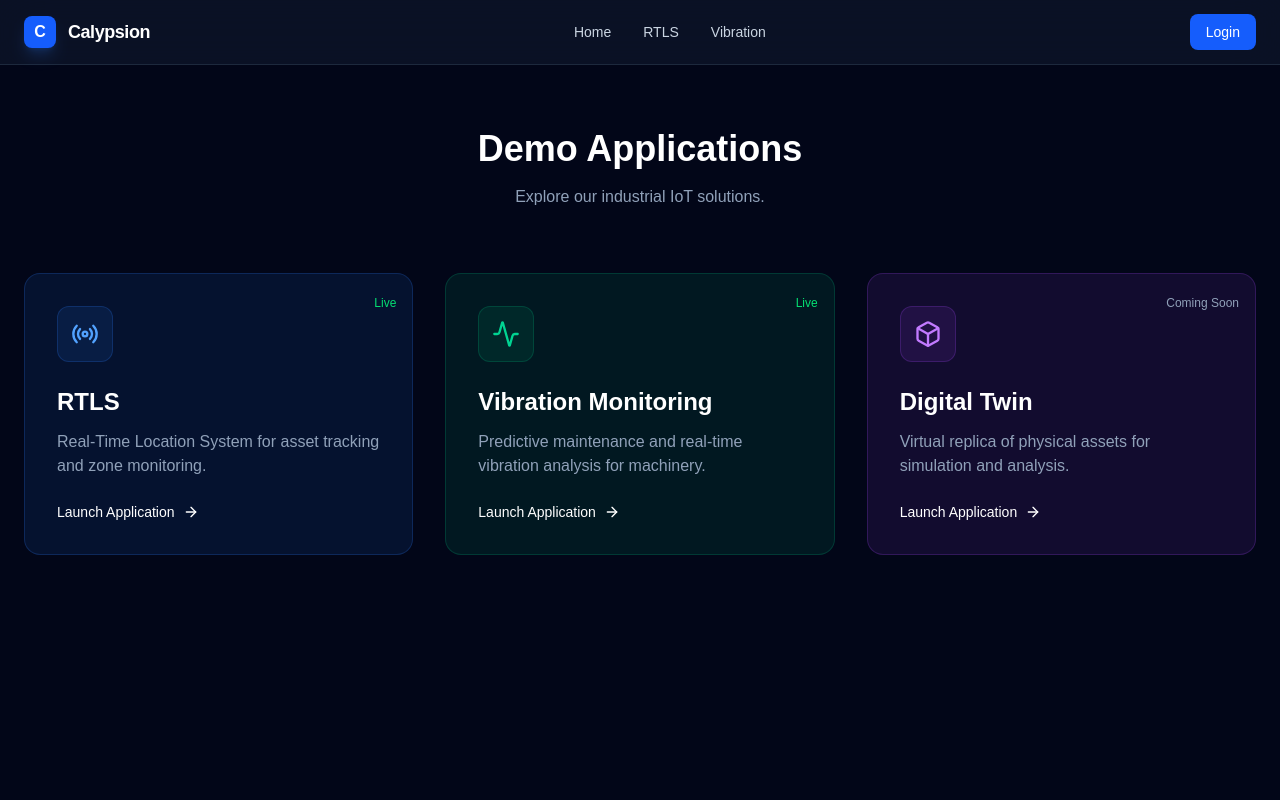
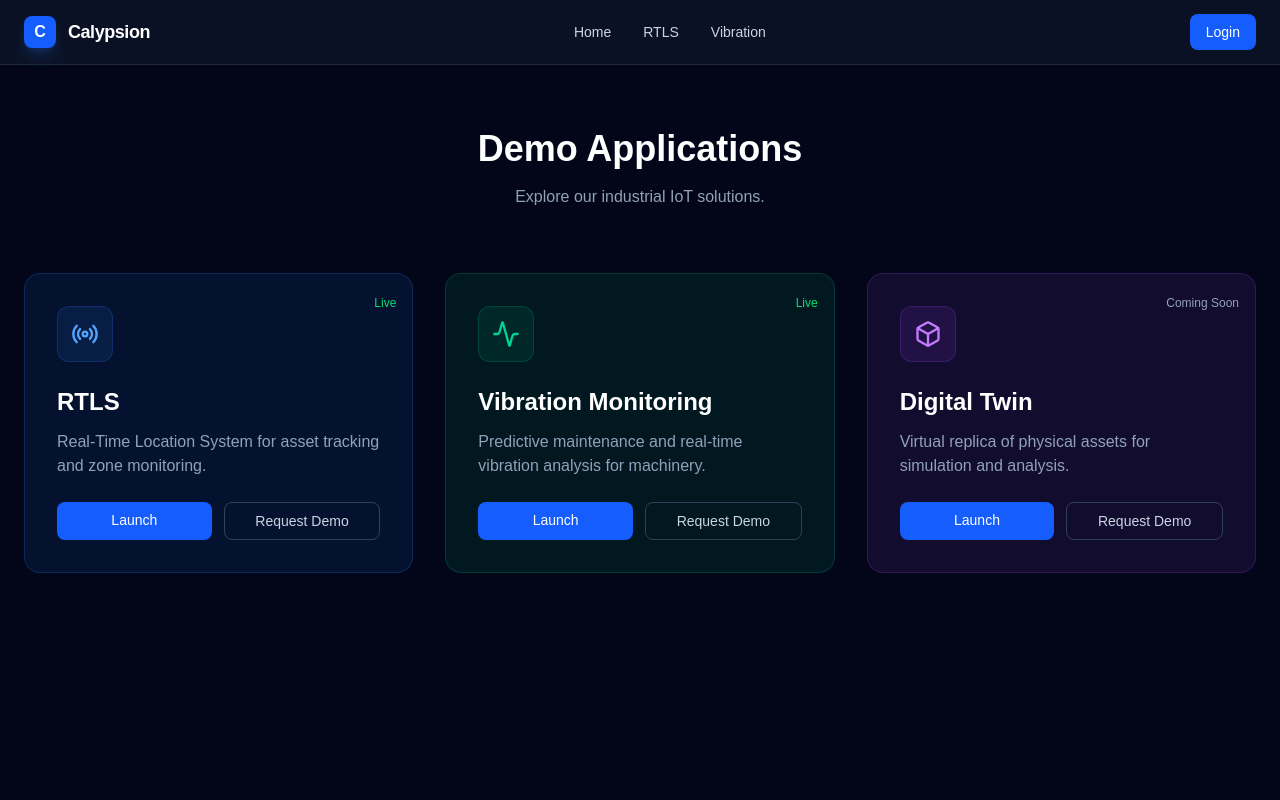
Before and after one commit to dev-calypsion/Calypsion-Dashboard, a Next.js app: page / in a window 1280 px wide. Shown: the top 800 px of the page. Built offline with nearby package versions, Linux system fonts and the light colour scheme.

Commit message:
fix: resolve client component event handler error in PortalCard

```diff
--- a/src/app/page.tsx
+++ b/src/app/page.tsx
@@ -1,3 +1,5 @@
+"use client";
+import { use } from 'react';
 import PortalGallery from '../features/portal/PortalGallery'
 
 export default function HomePage() {
--- a/src/features/portal/components/PortalCard.tsx
+++ b/src/features/portal/components/PortalCard.tsx
@@ -1,3 +1,5 @@
+"use client";
+
 import Link from "next/link";
 import { ArrowRight, ExternalLink } from "lucide-react";
 import { PortalProject } from "../types";
@@ -10,10 +12,8 @@ export default function PortalCard({ project }: Props) {
   const Icon = project.icon;
 
   return (
-    <Link
-      href={project.href}
-      className={`group relative rounded-2xl border ${project.border} ${project.bg} p-8 transition-all duration-300 hover:-translate-y-1`}
-      target={project.href.startsWith("http") ? "_blank" : undefined}
+    <div
+      className={`group relative rounded-2xl border ${project.border} ${project.bg} p-8 transition-all duration-300 hover:-translate-y-1 hover:shadow-lg`}
     >
       {/* Status */}
       <div className="absolute top-4 right-4">
@@ -24,28 +24,40 @@ export default function PortalCard({ project }: Props) {
         )}
       </div>
 
+      {/* Icon */}
       <div
         className={`w-14 h-14 rounded-xl ${project.bg} border ${project.border} flex items-center justify-center mb-6`}
       >
         <Icon className={`w-7 h-7 ${project.color}`} />
       </div>
 
+      {/* Title */}
       <h2 className="text-2xl font-bold text-white mb-3">
         {project.name}
       </h2>
 
+      {/* Description */}
       <p className="text-slate-400 mb-6">
         {project.description}
       </p>
 
-      <div className="flex items-center text-sm font-medium text-white">
-        <span>Launch Application</span>
-        {project.href.startsWith("http") ? (
-          <ExternalLink className="w-4 h-4 ml-2" />
-        ) : (
-          <ArrowRight className="w-4 h-4 ml-2" />
-        )}
+      {/* Buttons */}
+      <div className="flex gap-3">
+        <Link
+          href={project.href}
+          target={project.href.startsWith("http") ? "_blank" : undefined}
+          className="flex-1 bg-blue-600 hover:bg-blue-700 text-white py-2 rounded-lg text-center text-sm font-medium transition"
+        >
+          Launch
+        </Link>
+
+        <button
+          onClick={() => alert(`Request demo for ${project.name}`)}
+          className="flex-1 border border-slate-700 hover:border-blue-500 text-slate-300 hover:text-white py-2 rounded-lg text-sm font-medium transition"
+        >
+          Request Demo
+        </button>
       </div>
-    </Link>
+    </div>
   );
 }
```
